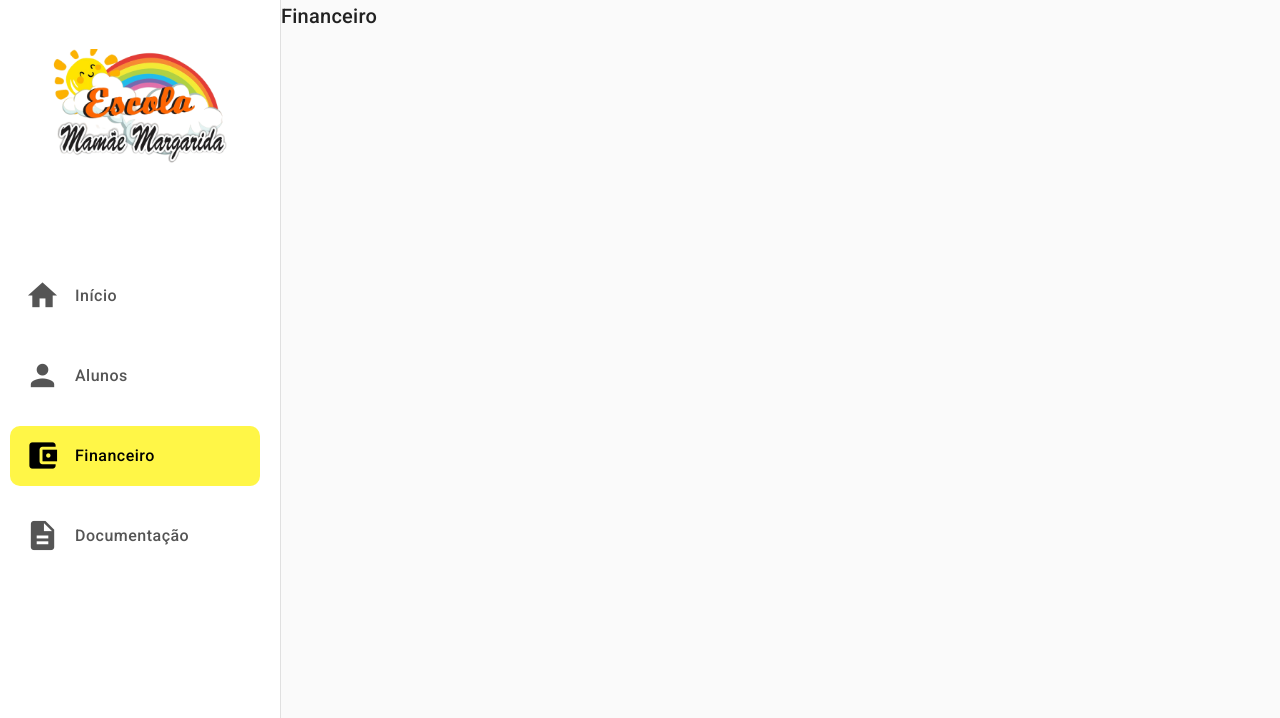
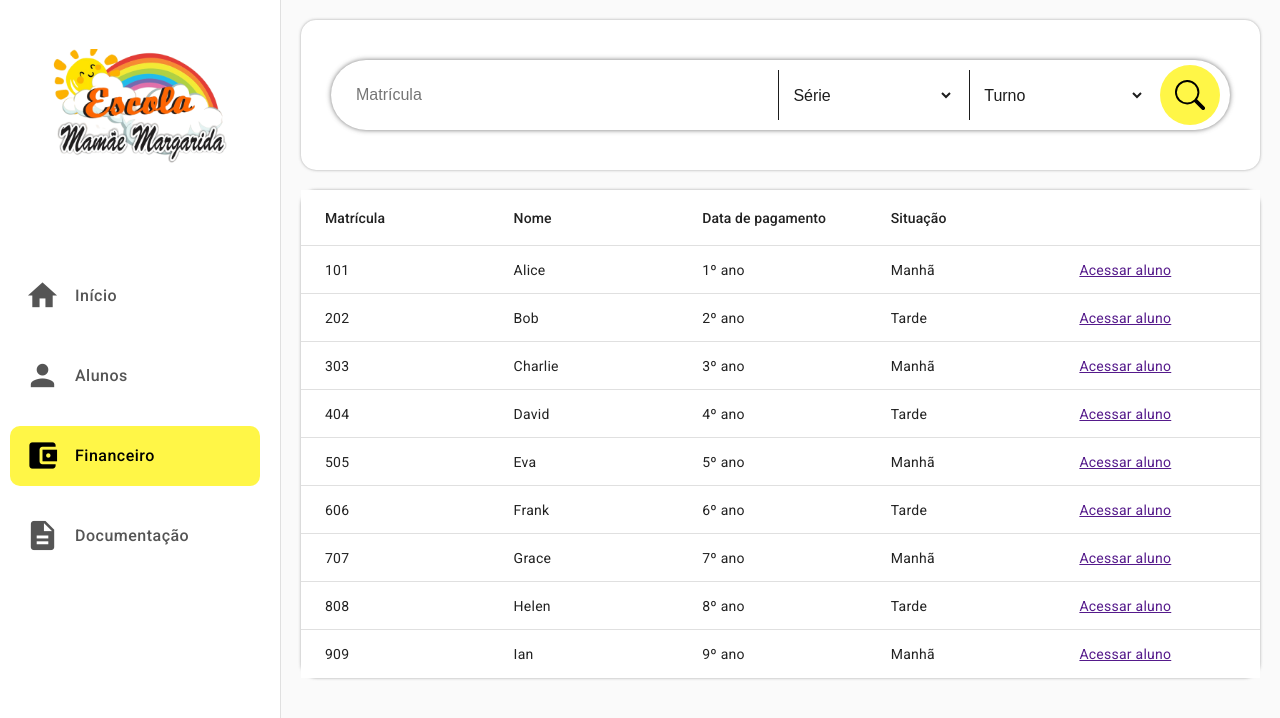
Before and after one commit to wendelisc12/SiGEs-front, an Angular app: page /financeiro in a window 1280 px wide. Shown: the top 718 px of the page. Built offline with nearby package versions, Linux system fonts and the light colour scheme.

Commit message:
feat: criando pagina de tabela financeiro

```diff
--- a/src/app/Pages/financeiro-page/financeiro-page.component.css
+++ b/src/app/Pages/financeiro-page/financeiro-page.component.css
@@ -0,0 +1,16 @@
+.pesquisa-box, .tabela-alunos{
+    margin: 20px;
+    background-color: white;
+    border-radius: 15px;
+    box-shadow: 0 0 3px rgba(82, 82, 82, 0.514);
+}
+
+.pesquisa-box{
+    padding: 40px 30px;
+}
+
+.mat-elevation-z8{
+    box-shadow: none !important;
+    width: 100% !important;
+    border-radius: 20px !important;
+}
--- a/src/app/Pages/financeiro-page/financeiro-page.component.html
+++ b/src/app/Pages/financeiro-page/financeiro-page.component.html
@@ -1 +1,36 @@
-<h2>Financeiro</h2>
+<div class="pesquisa-box">
+    <app-pesquisa-aluno></app-pesquisa-aluno>
+</div>
+
+<div class="tabela-alunos">
+    <mat-table [dataSource]="dataSource" class="mat-elevation-z8">
+        <ng-container matColumnDef="matricula">
+          <mat-header-cell *matHeaderCellDef> Matrícula </mat-header-cell>
+          <mat-cell *matCellDef="let element"> {{element.matricula}} </mat-cell>
+        </ng-container>
+
+
+        <ng-container matColumnDef="name">
+          <mat-header-cell *matHeaderCellDef> Nome </mat-header-cell>
+          <mat-cell *matCellDef="let element"> {{element.name}} </mat-cell>
+        </ng-container>
+
+        <ng-container matColumnDef="dataPagamento">
+          <mat-header-cell *matHeaderCellDef> Data de pagamento </mat-header-cell>
+          <mat-cell *matCellDef="let element"> {{element.dataPagamento}} </mat-cell>
+        </ng-container>
+
+        <ng-container matColumnDef="situacao">
+          <mat-header-cell *matHeaderCellDef> Situação </mat-header-cell>
+          <mat-cell *matCellDef="let element"> {{element.situacao}} </mat-cell>
+        </ng-container>
+
+        <ng-container matColumnDef="vizualizar">
+            <mat-header-cell *matHeaderCellDef>  </mat-header-cell>
+            <mat-cell *matCellDef="let element"> <a href={{element.vizualizar}}> Acessar aluno </a></mat-cell>
+          </ng-container>
+
+        <mat-header-row *matHeaderRowDef="displayedColumns"></mat-header-row>
+        <mat-row *matRowDef="let row; columns: displayedColumns;"></mat-row>
+      </mat-table>
+</div>
--- a/src/app/Pages/financeiro-page/financeiro-page.component.ts
+++ b/src/app/Pages/financeiro-page/financeiro-page.component.ts
@@ -1,4 +1,24 @@
 import { Component } from '@angular/core';
+
+export interface PeriodicElement {
+  name: string;
+  matricula: string;
+  dataPagamento: string;
+  situacao: string;
+  vizualizar: string;
+}
+
+const ELEMENT_DATA: PeriodicElement[] = [
+    {matricula: "101", name: 'Alice', dataPagamento: '1º ano', situacao: 'Manhã', vizualizar:""},
+    {matricula: '202', name: 'Bob', dataPagamento: '2º ano', situacao: 'Tarde', vizualizar:""},
+    {matricula: '303', name: 'Charlie', dataPagamento: '3º ano', situacao: 'Manhã', vizualizar:""},
+    {matricula: '404', name: 'David', dataPagamento: '4º ano', situacao: 'Tarde', vizualizar: ""},
+    {matricula: '505', name: 'Eva', dataPagamento: '5º ano', situacao: 'Manhã', vizualizar: ""},
+    {matricula: '606', name: 'Frank', dataPagamento: '6º ano', situacao: 'Tarde', vizualizar: ""},
+    {matricula: '707', name: 'Grace', dataPagamento: '7º ano', situacao: 'Manhã', vizualizar: ""},
+    {matricula: '808', name: 'Helen', dataPagamento: '8º ano', situacao: 'Tarde', vizualizar: ""},
+    {matricula: '909', name: 'Ian', dataPagamento: '9º ano', situacao: 'Manhã', vizualizar: ""}
+];
 
 @Component({
   selector: 'app-financeiro-page',
@@ -6,5 +26,6 @@ import { Component } from '@angular/core';
   styleUrls: ['./financeiro-page.component.css']
 })
 export class FinanceiroPageComponent {
-
+  displayedColumns: string[] = ['matricula', 'name', 'dataPagamento', 'situacao', "vizualizar"];
+  dataSource = ELEMENT_DATA;
 }
```
